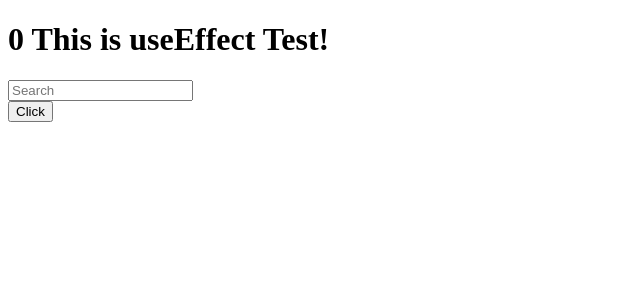
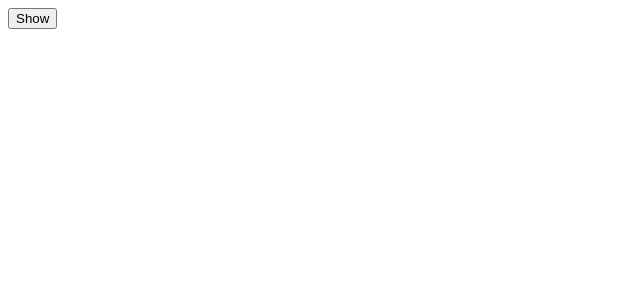
Before and after one commit to rlaclghks123/practice_react_forBeginner, a React (Create React App) app in the folder react_for_beginner/: page / in a window 1280 px wide. Shown: the top 300 px of the page, without its empty margins (0-640 px from the left). Built offline with nearby package versions, Linux system fonts and the light colour scheme.

Commit message:
cleanUp function
react에서 refresh될때, create 되고, destroy 되는데, destroy될때 발생하는 경우 코드로 나타낼때 cleanUp function을 사용한다.

```diff
--- a/react_for_beginner/src/App.js
+++ b/react_for_beginner/src/App.js
@@ -1,37 +1,24 @@
 import { useState, useEffect } from "react";
 
+function Hello() {
+  useEffect(() => {
+    console.log("Hi!");
+    return () => { console.log("Bye!") };
+  })
+  return (
+    <h1>Hello!</h1>
+  )
+}
 
 function App() {
-  const [value, setValue] = useState(0);
-  const [keyword, setKeyword] = useState("");
-  function onClick() {
-    setValue((prev) => prev + 1);
-  }
-  function onChagne(event) {
-    setKeyword(event.target.value);
-  }
-  console.log("This render is always");
+  const [showing, setShowing] = useState(false);
 
-  useEffect(() => {
-    console.log("This render is one time")
-  }, [])
+  const onClick = () => setShowing((prev) => !prev);
 
-  useEffect(() => {
-    if (keyword !== "" && keyword.length > 5) {
-      console.log("keyword is :", keyword);
-    }
-  }, [keyword]);
-
-  useEffect(() => {
-    console.log("Click render");
-  }, [value]);
   return (
     <div>
-      <h1> {value} This is useEffect Test!</h1>
-      <input value={keyword} placeholder="Search" onChange={onChagne}></input>
-      <div>
-        <button onClick={onClick}>Click</button>
-      </div>
+      {showing ? <Hello /> : null}
+      <button onClick={onClick}>{showing ? "Hide" : "Show"}</button>
     </div>
   );
 }
```
